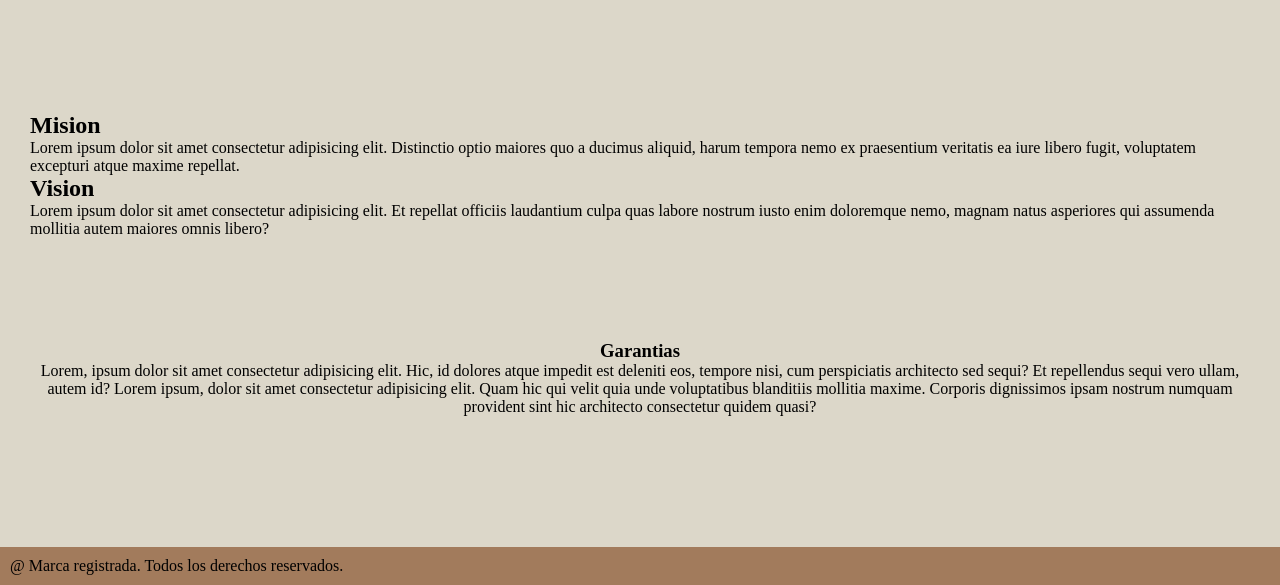
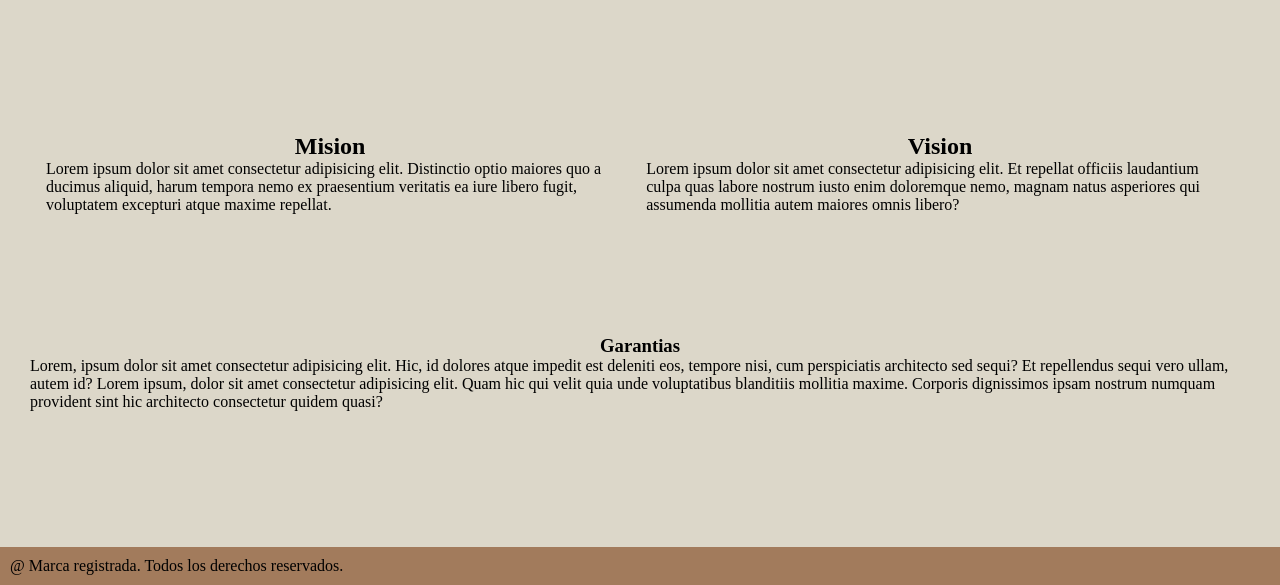
Before and after one commit to fercho9619/entrega2, a plain HTML site: page pages/nosotros.html in a window 1280 px wide. Shown: the part 215-800 px from the top of the page. Drawn offline with Linux system fonts and the light colour scheme.

Commit message:
add vision mision

```diff
--- a/pages/nosotros.html
+++ b/pages/nosotros.html
@@ -34,7 +34,7 @@
     <main>
 
         <!-- Seccion de mision y vision -->
-        <section>
+        <section class="nosotros">
             <!-- cuadro de mision a la izquierda y vision a la derecha  -->
             <div class="mision">
                 <h2>Mision</h2>
--- a/styles/styles.css
+++ b/styles/styles.css
@@ -161,6 +161,23 @@ main {
     text-align: center;
 }
 
+.nosotros {
+    display: flex;
+    justify-content: space-evenly;
+    padding: 1rem;
+    gap: 2rem;
+}
+
+.nosotros h2{
+    text-align: center;
+}
+
+
+
+.garantias h3{
+    text-align: center;
+}
+
 /* -----------------------------------------------footer----------------------------------------------------------- */
 /* Estilos footer */
 footer{
@@ -179,9 +196,6 @@ footer{
     justify-content: center;
 }
 
-.garantias{
-    text-align: center;
-}
 
 /* ------------------------------------------------MEDIAQUERIE--------------------------------------------------------- */
 
@@ -223,5 +237,10 @@ footer{
         justify-content: center;
     }
 
+    .nosotros {
+        flex-wrap: wrap;
+    }
+
+
 
 }
```
